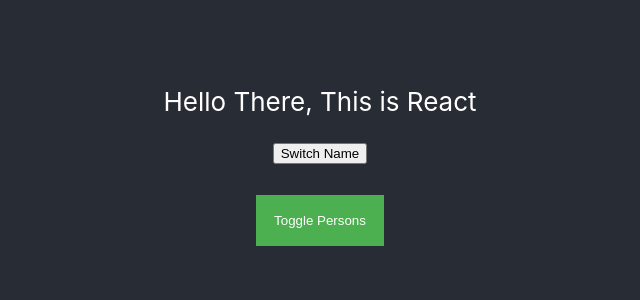
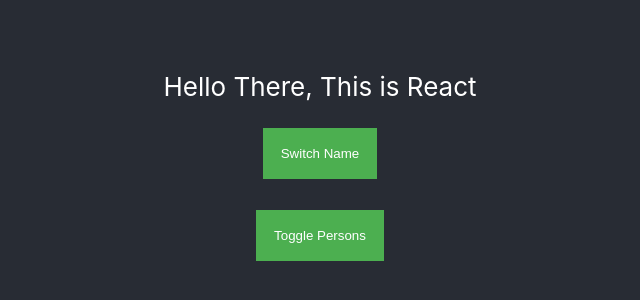
Before and after one commit to superneutrino8/React-Learning, a React (Create React App) app: page / in a window 1280 px wide. Shown: the part 232-532 px from the top of the page, without its empty margins (320-960 px from the left). Built offline with nearby package versions, Linux system fonts and the light colour scheme.

Commit message:
minor changes

```diff
--- a/src/App.js
+++ b/src/App.js
@@ -2,7 +2,6 @@
 import './App.css';
 import styled from 'styled-components';
 import Person from './Person/Person';
-
 
 const StyledButton = styled.button`
       background-color: ${props => props.alt === 'true' ? '#D32F2F' : '#4CAF50'};
@@ -102,7 +101,7 @@
       <div className="App">
         <header className="App-header">
           <p className={classes.join(' ')}>Hello There, This is React</p>
-          <button onClick={this.switchNameHandler.bind(this, 'Maximilian!!')}>Switch Name</button> {/*Passed method reference using bind*/}
+          <StyledButton onClick={this.switchNameHandler.bind(this, 'Maximilian!!')}>Switch Name</StyledButton> {/*Passed method reference using bind*/}
           <br></br>
           <StyledButton alt={this.state.toggleView.toString()} onClick={this.toggleViewFunc}>Toggle Persons</StyledButton> {/*Conditional View*/}
           {
```
